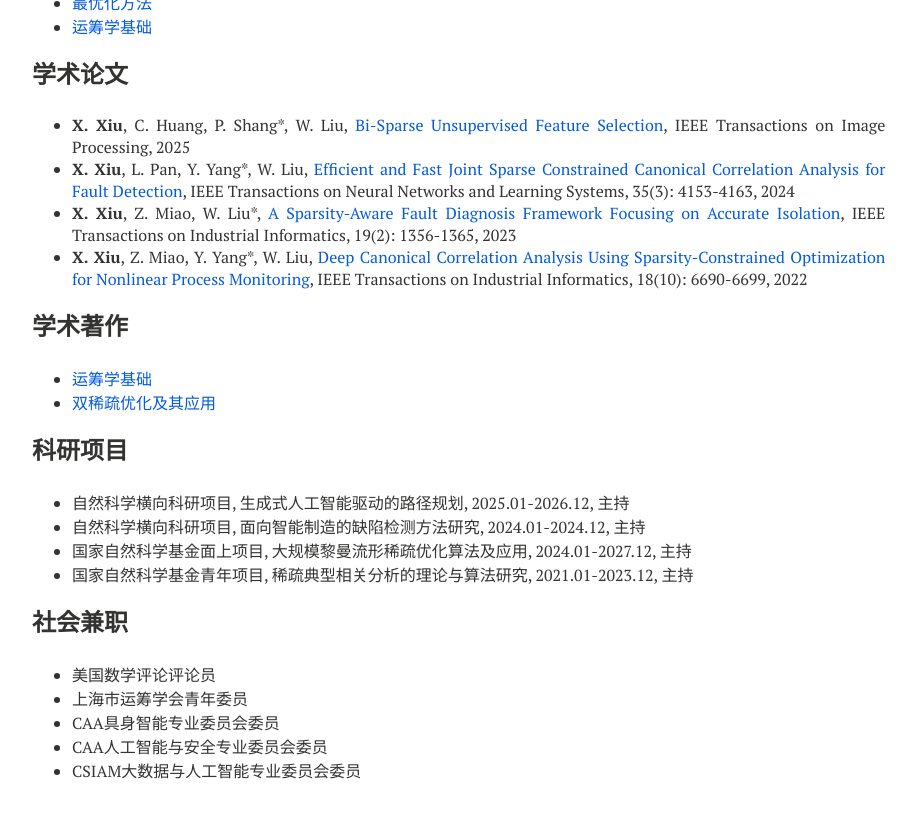
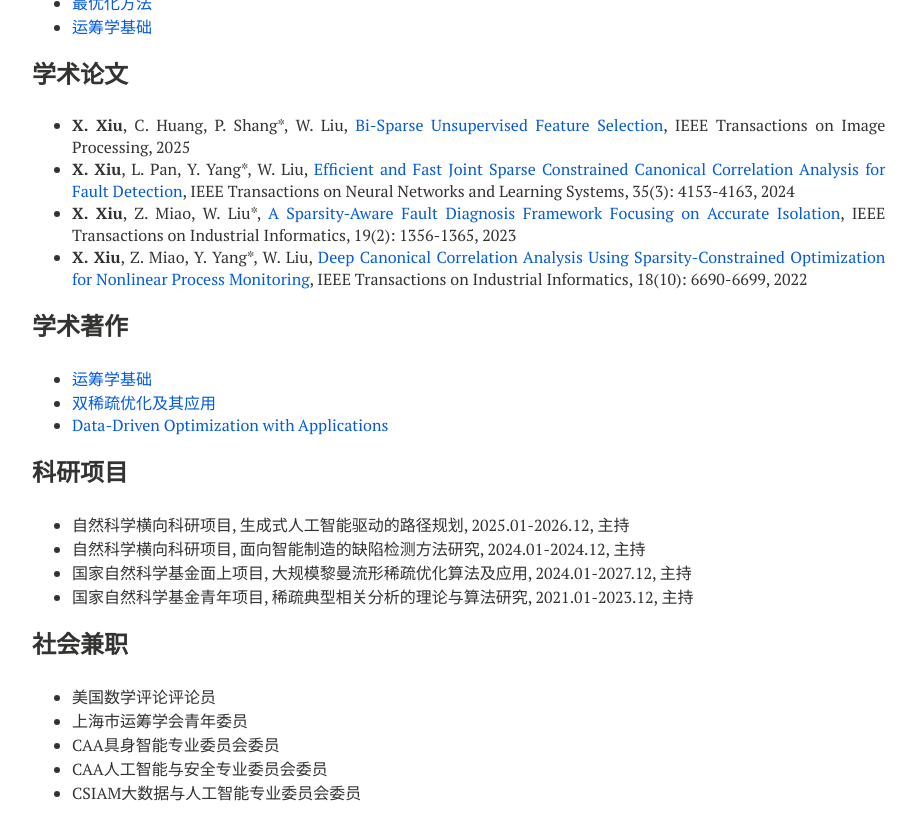
Before and after one commit to xianchaoxiu/xianchaoxiu.github.io, a Jekyll site: the page built from chinese/index.md, in a window 1280 px wide and 900 px high, scrolled down 630 px. Shown: the top 840 px of the window, without its empty margins (288-1205 px from the left). Built offline with Jekyll 4.4.1, drawn with Linux system fonts in a browser that asks for light colours; nearby versions of some CDN libraries.

Commit message:
Update index.md

```diff
--- a/chinese/index.md
+++ b/chinese/index.md
@@ -42,6 +42,8 @@ share: false
 ### 学术著作
 * <a href="https://xianchaoxiu.github.io/chinese/book/OR/" class="textlink" target="_blank"> 运筹学基础 </a><br>
 * <a href="https://xianchaoxiu.github.io/chinese/book/DSO/" class="textlink" target="_blank"> 双稀疏优化及其应用 </a><br>
+* <a href="https://xianchaoxiu.github.io/chinese/book/DOA/" class="textlink" target="_blank"> Data-Driven Optimization with Applications </a><br>
+
 
 ### 科研项目
 * 自然科学横向科研项目, 生成式人工智能驱动的路径规划, 2025.01-2026.12, 主持 <br>
```
